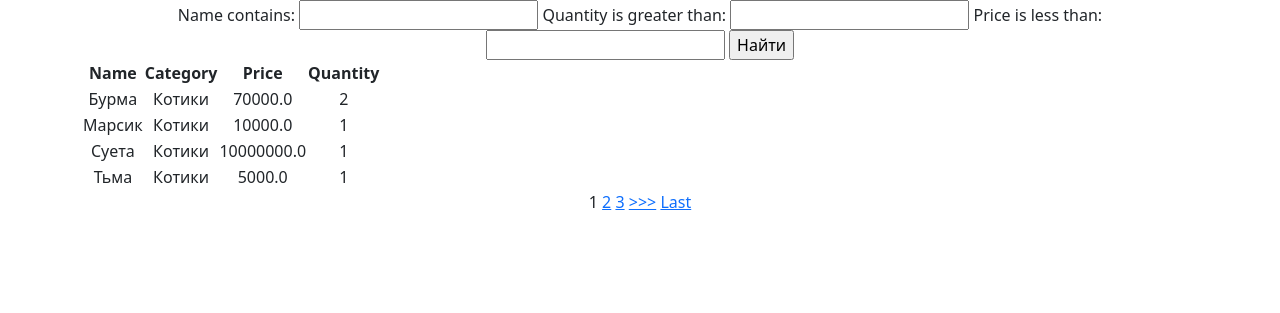
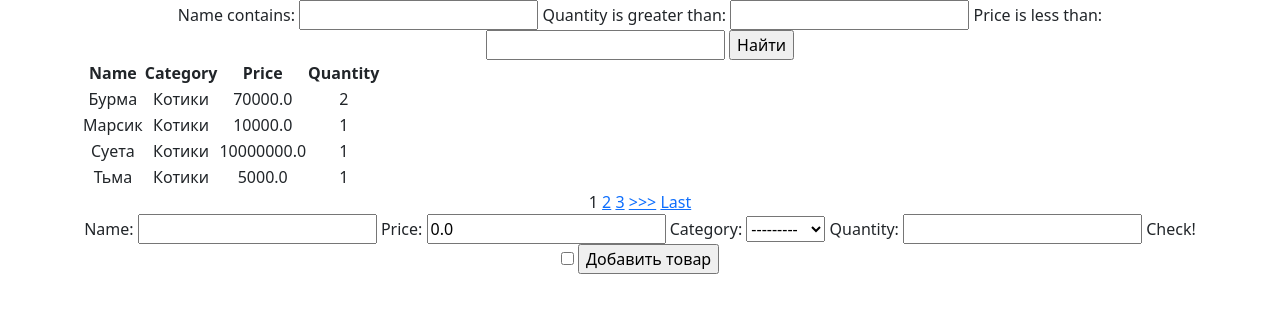
Before and after one commit to equestriann/News-Portal, a Django app: page /products/ in a window 1280 px wide. Shown: the part 56-369 px from the top of the page. Run offline with Django 4.2, Linux system fonts and the light colour scheme; data comes from the database, SQL or seed files in the repository; both versions use the stored data as it was after the commit; some libraries are stand-ins or nearby versions.

Commit message:
simpleapp forms

```diff
--- /dev/null
+++ b/simpleapp/forms.py
@@ -0,0 +1,11 @@
+from django.forms import ModelForm, BooleanField  # Импортируем true-false поле
+from .models import Product
+
+
+class ProductForm(ModelForm):
+    check_box = BooleanField(label='Check!')  # добавляем галочку, или же true-false поле
+
+    class Meta:
+        model = Product
+        fields = ['name', 'price', 'category', 'quantity',
+                  'check_box']  # не забываем включить галочку в поля, иначе она не будет показываться на странице!
--- a/simpleapp/views.py
+++ b/simpleapp/views.py
@@ -3,13 +3,15 @@ from django.shortcuts import render
 # Импортируем класс, который говорит нам о том,
 # что в этом представлении мы будем выводить список объектов из БД
 from django.views.generic import ListView, DetailView
-from .models import Product
+from .models import Product, Category
 from django.shortcuts import render
 from django.views import View  # импортируем простую вьюшку
 from django.core.paginator import Paginator  # импортируем класс, позволяющий удобно осуществлять постраничный вывод
 
 from .models import Product
 from .filters import ProductFilter
+
+from .forms import ProductForm
 
 
 class ProductsList(ListView):
@@ -24,11 +26,23 @@ class ProductsList(ListView):
     # Его надо указать, чтобы обратиться к списку объектов в html-шаблоне.
     context_object_name = 'products'
     paginate_by = 1 # поставим постраничный вывод в один элемент
+    form_class = ProductForm  # добавляем форм класс, чтобы получать доступ к форме через метод POST
 
-    def get_context_data(self, **kwargs):  # забираем отфильтрованные объекты переопределяя метод get_context_data у наследуемого класса (привет, полиморфизм, мы скучали!!!)
+    def get_context_data(self, **kwargs):
         context = super().get_context_data(**kwargs)
-        context['filter'] = ProductFilter(self.request.GET, queryset=self.get_queryset())  # вписываем наш фильтр в контекст
+        context['filter'] = ProductFilter(self.request.GET, queryset=self.get_queryset())
+
+        context['categories'] = Category.objects.all()
+        context['form'] = ProductForm()
         return context
+
+    def post(self, request, *args, **kwargs):
+        form = self.form_class(request.POST)  # создаём новую форму, забиваем в неё данные из POST-запроса
+
+        if form.is_valid():  # если пользователь ввёл всё правильно и нигде не ошибся, то сохраняем новый товар
+            form.save()
+
+        return super().get(request, *args, **kwargs)
 
 
 class ProductDetail(DetailView):
--- a/templates/products.html
+++ b/templates/products.html
@@ -65,4 +65,11 @@
     {% endif %}
 
 {% endif %}
+
+<form method="POST">
+    {% csrf_token %}
+    {{ form }} <!-- Теперь нам нужна только готовая форма и кнопка -->
+    <input type="submit" value="Добавить товар">
+</form>
+
 {% endblock content %}
```
Also changed, not shown: db.sqlite3.
